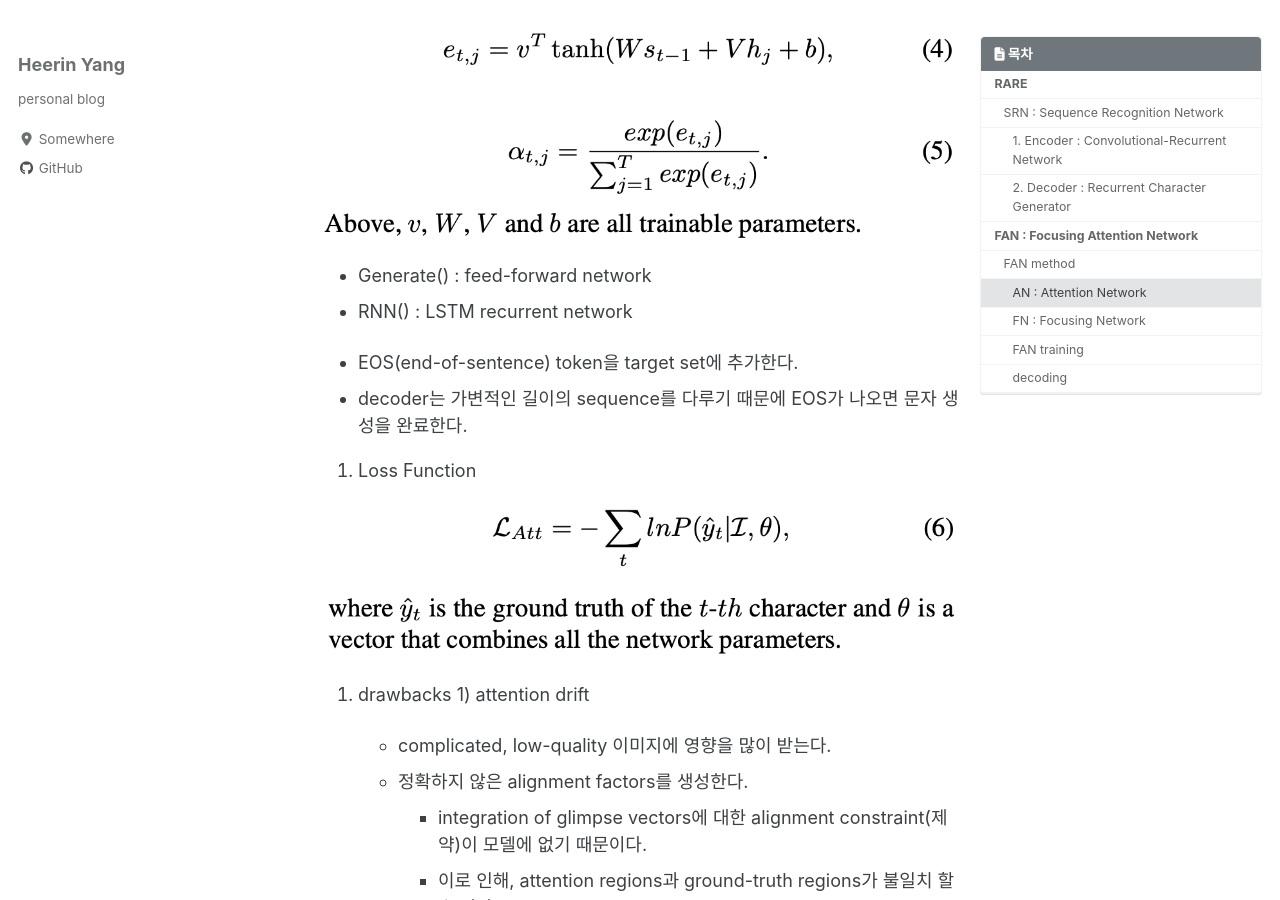
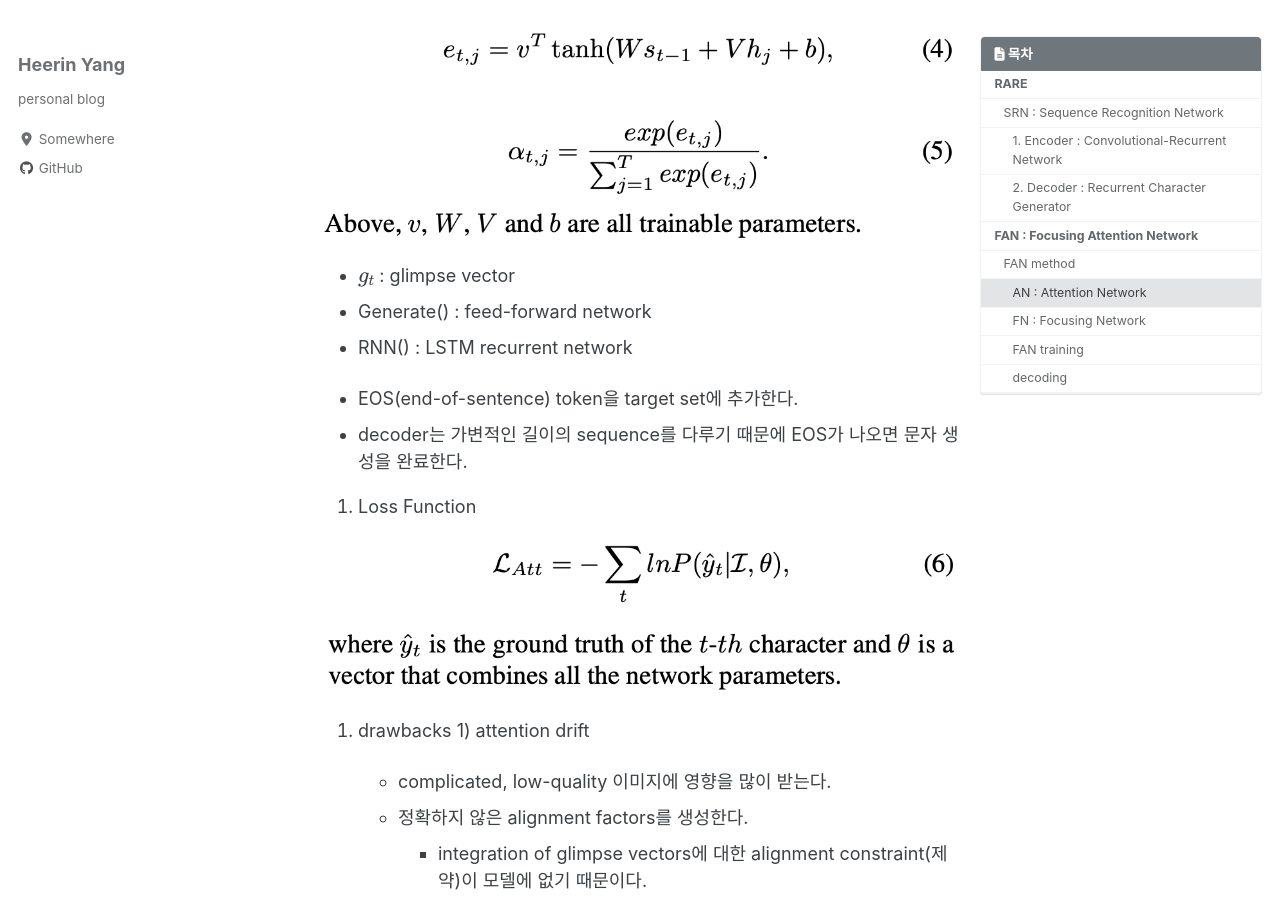
Before and after one commit to hryang06/hryang06.github.io, a Jekyll site: the page built from _posts/2020-04-28-Attn.md, in a window 1280 px wide and 900 px high, scrolled down 5679 px. Built offline with Jekyll 4.4.1, drawn with Linux system fonts in a browser that asks for light colours; cached includes are drawn as plain includes; nearby versions of some CDN libraries; formulas are drawn with MathJax 3.

Commit message:
Modify AN

```diff
--- a/_posts/2020-04-28-Attn.md
+++ b/_posts/2020-04-28-Attn.md
@@ -101,6 +101,7 @@ recognizing character targets (기존 방법처럼)
     - $$I = Encoder(h_1, ... , h_T)$$
 
 ![Formula 1](/assets/images/post/attn/formula1.png)
+- $$g_t$$ : glimpse vector
 - Generate() : feed-forward network
 - RNN() : LSTM recurrent network
 
```
